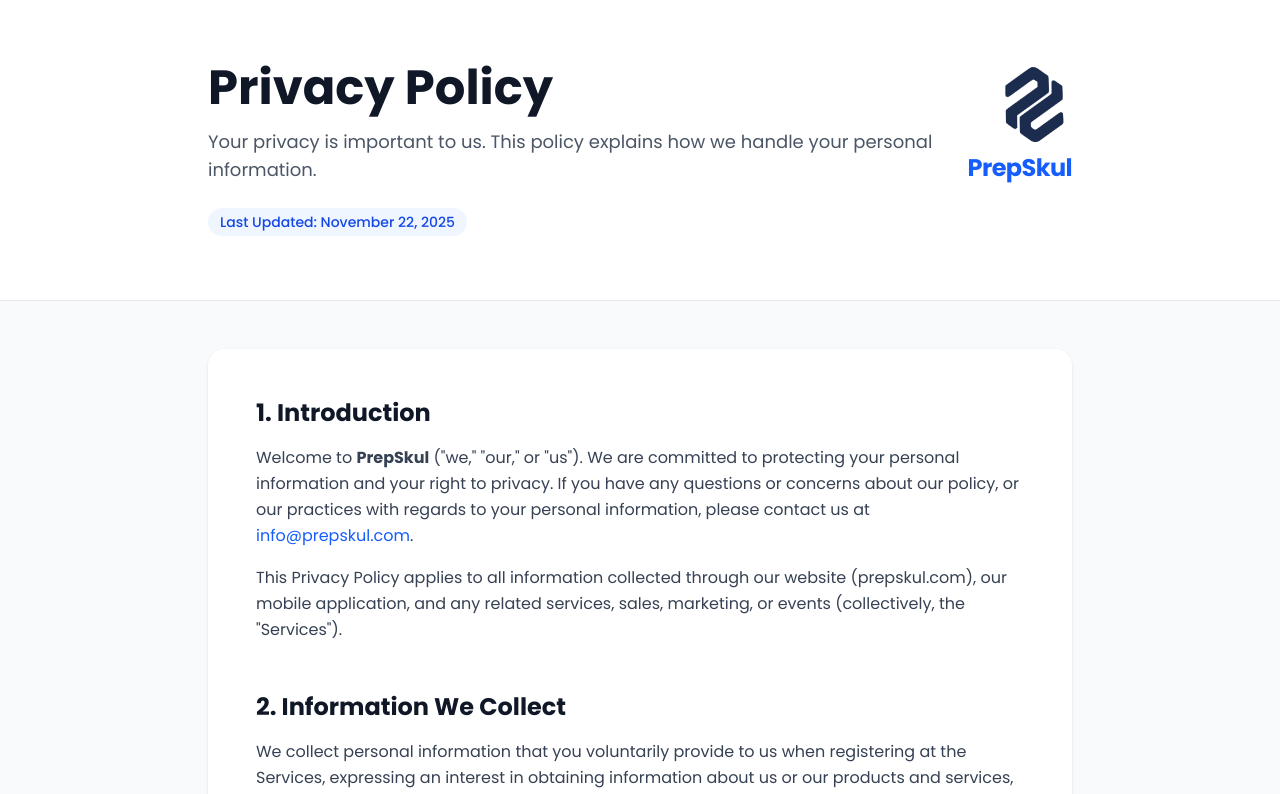
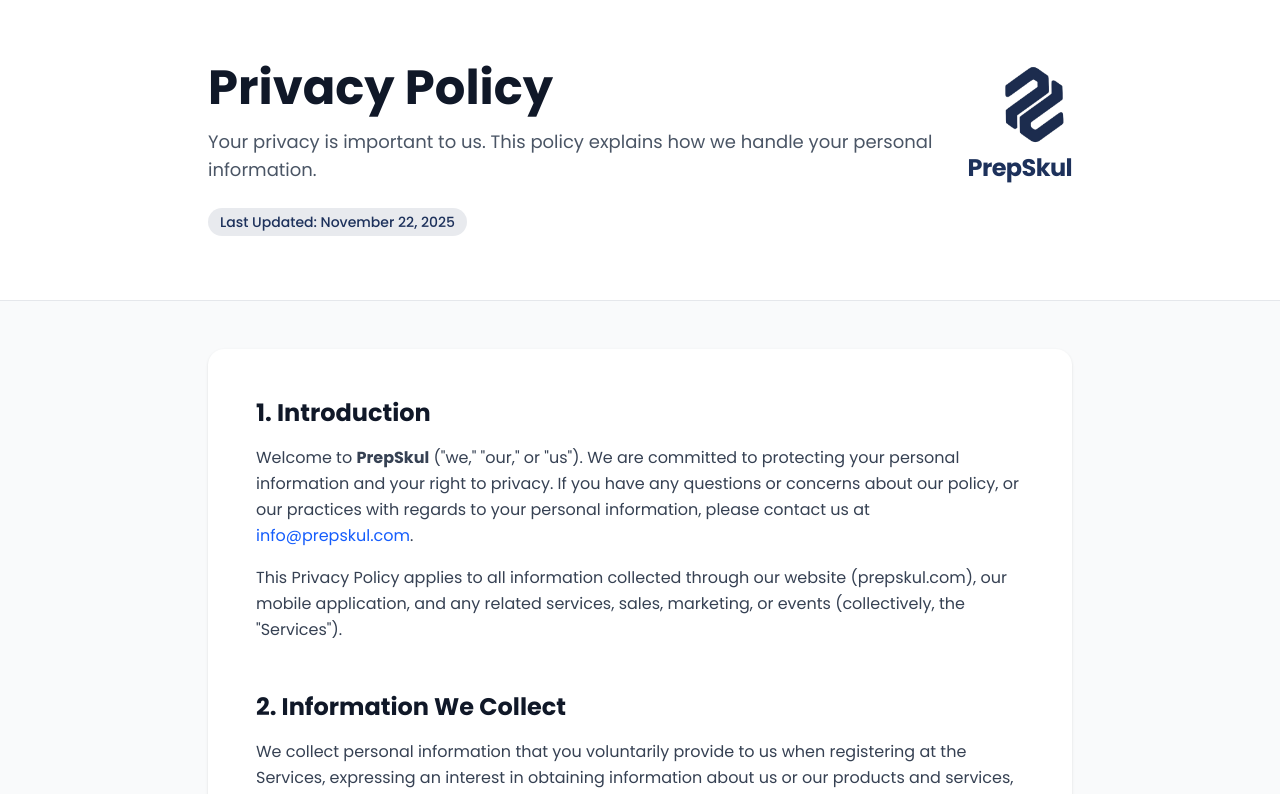
Before and after one commit to delbertkimbi/PrepSkul_Web, a Next.js app: page /en/privacy-policy in a window 1280 px wide. Shown: the top 794 px of the page. Built offline with nearby package versions, Linux system fonts and the light colour scheme.

Commit message:
fix: Align PrepSkul logo text color with site primary color

```diff
--- a/app/[locale]/privacy-policy/page.tsx
+++ b/app/[locale]/privacy-policy/page.tsx
@@ -18,7 +18,7 @@ export default function PrivacyPolicyPage({ params }: { params: { locale: string
               <p className="text-lg text-gray-600">
                 Your privacy is important to us. This policy explains how we handle your personal information.
               </p>
-              <div className="mt-6 inline-flex items-center px-3 py-1 rounded-full bg-blue-50 text-blue-700 text-sm font-medium">
+              <div className="mt-6 inline-flex items-center px-3 py-1 rounded-full bg-primary/10 text-primary text-sm font-medium">
                 Last Updated: November 22, 2025
               </div>
             </div>
@@ -34,7 +34,7 @@ export default function PrivacyPolicyPage({ params }: { params: { locale: string
                   priority
                 />
               </div>
-              <span className="text-blue-600 font-bold text-xl md:text-2xl mt-2 tracking-tight">PrepSkul</span>
+              <span className="text-primary font-bold text-xl md:text-2xl mt-2 tracking-tight">PrepSkul</span>
             </div>
           </div>
         </div>
--- a/app/[locale]/terms/page.tsx
+++ b/app/[locale]/terms/page.tsx
@@ -18,7 +18,7 @@ export default function TermsPage({ params }: { params: { locale: string } }) {
               <p className="text-lg text-gray-600">
                 Please read these terms carefully before using our services.
               </p>
-              <div className="mt-6 inline-flex items-center px-3 py-1 rounded-full bg-blue-50 text-blue-700 text-sm font-medium">
+              <div className="mt-6 inline-flex items-center px-3 py-1 rounded-full bg-primary/10 text-primary text-sm font-medium">
                 Last Updated: November 22, 2025
               </div>
             </div>
@@ -34,7 +34,7 @@ export default function TermsPage({ params }: { params: { locale: string } }) {
                   priority
                 />
               </div>
-              <span className="text-blue-600 font-bold text-xl md:text-2xl mt-2 tracking-tight">PrepSkul</span>
+              <span className="text-primary font-bold text-xl md:text-2xl mt-2 tracking-tight">PrepSkul</span>
             </div>
           </div>
         </div>
```
